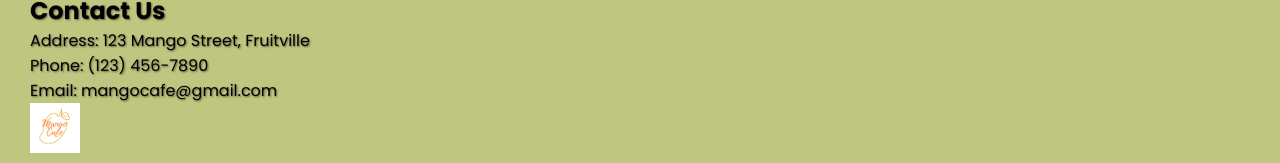
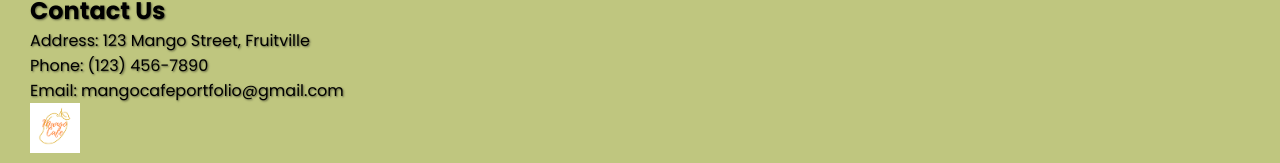
Before and after one commit to kanak1507/mangocafe, a plain HTML site: page index.html in a window 1280 px wide. Shown: the part 2589-2752 px from the top of the page. Drawn offline with Linux system fonts and the light colour scheme.

Commit message:
Change contact email to mangocafeportfolio@gmail.com
Updated email address in the contact section.

```diff
--- a/index.html
+++ b/index.html
@@ -94,7 +94,7 @@
                 <h2>Contact Us</h2>
                 <p>Address: 123 Mango Street, Fruitville</p>
                 <p>Phone: (123) 456-7890</p>
-                <p>Email: mangocafe@gmail.com</p>
+                <p>Email: mangocafeportfolio@gmail.com</p>
                 <footer>
                 <img src = "images/logo.png" alt="The Mango Cafe" width="50">
                 <p>Designed by: Kanak</p>
```
